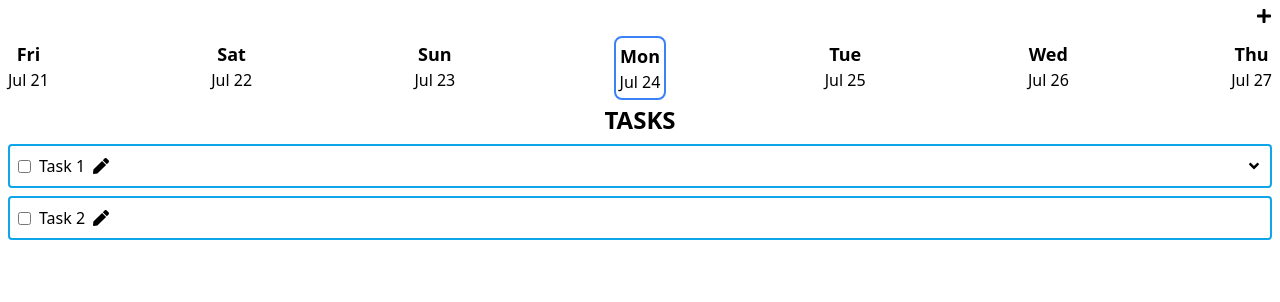
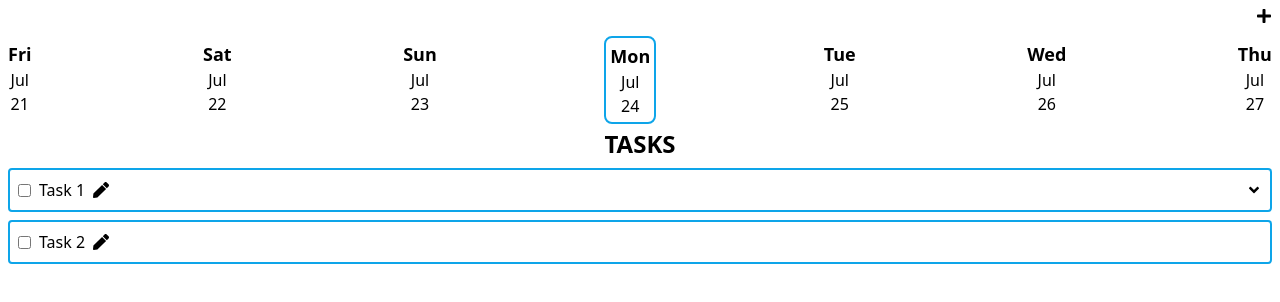
Before and after one commit to hnrkcode/habit-tracker, a React (Vite) app: page / in a window 1280 px wide. Shown: the top 302 px of the page. Built offline with nearby package versions, Linux system fonts and the light colour scheme.

Commit message:
Refactor Dates component so the dates are scrollable

```diff
--- a/src/components/Dates.tsx
+++ b/src/components/Dates.tsx
@@ -1,32 +1,44 @@
-import { useState } from "react";
+import { useState, WheelEvent } from "react";
 import dayjs from "dayjs";
 
 export default function Dates() {
   const [selectedDateIndex, setSelectedDateIndex] = useState(3);
+  const [scrollPosition, setScrollPosition] = useState(0);
   const currentDate = dayjs();
-  const allDates = Array.from({ length: 7 }, (_, i) => ({
-    dayName: currentDate.add(i - 3, "day").format("ddd"),
-    date: currentDate.add(i - 3, "day").format("MMM D"),
-  }));
+  const datesArray = Array.from({ length: 7 }, (_, index) =>
+    currentDate.add(index + scrollPosition - 3, "day")
+  );
 
   function handleDateClick(index: number) {
     setSelectedDateIndex(index);
+    console.log("currently selected date:", datesArray[index - scrollPosition]);
+  }
+
+  function handleWheelScroll(event: WheelEvent) {
+    const newScrollPosition = scrollPosition - Math.sign(event.deltaY);
+    setScrollPosition(newScrollPosition);
   }
 
   return (
-    <div className="flex justify-between">
-      {allDates.map(({ dayName, date }, index) => (
+    <div
+      className="flex justify-between overflow-hidden"
+      onWheel={handleWheelScroll}
+    >
+      {datesArray.map((date, index) => (
         <div
           className={`select-none cursor-pointer p-1 m-1 ${
-            selectedDateIndex === index
-              ? "border-blue-500 border-2 rounded-lg"
+            selectedDateIndex === index + scrollPosition
+              ? "border-sky-500 border-2 rounded-lg"
               : ""
           }`}
-          key={index}
-          onClick={() => handleDateClick(index)}
+          key={index + scrollPosition}
+          onClick={() => handleDateClick(index + scrollPosition)}
         >
-          <div className="text-center text-lg font-bold">{dayName}</div>
-          <div className="text-center">{date}</div>
+          <div className="text-center text-lg font-bold">
+            {date.format("ddd")}
+          </div>
+          <div className="text-center">{date.format("MMM")}</div>
+          <div className="text-center">{date.format("D")}</div>
         </div>
       ))}
     </div>
```
